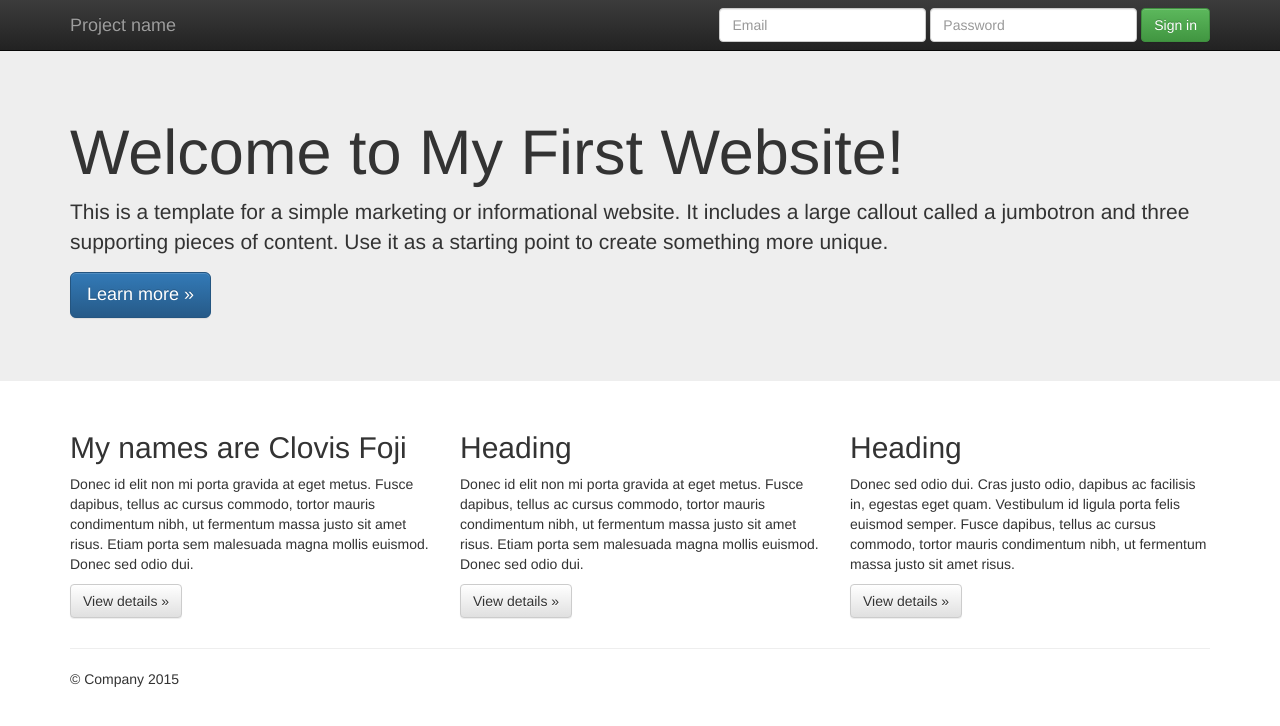
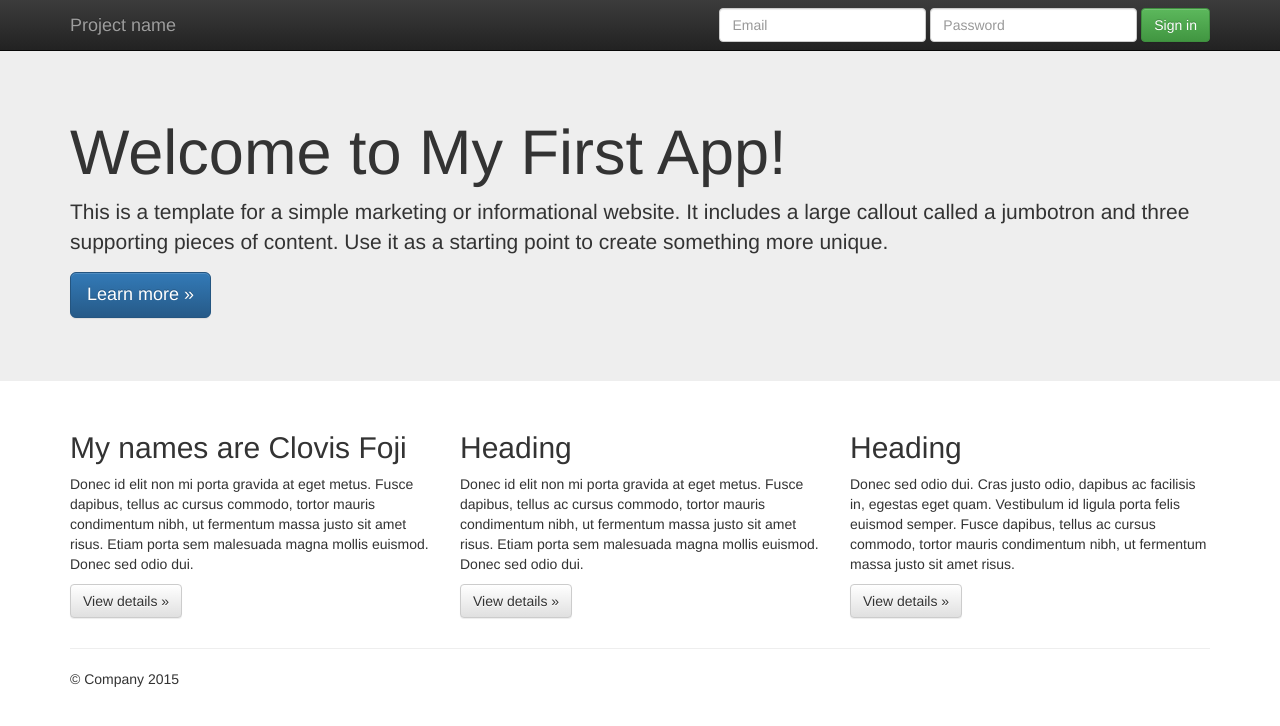
Before and after one commit to nkempuclovis/Webapp01, a plain HTML site: page index.html in a window 1280 px wide. Drawn offline with nearby package versions, Linux system fonts and the light colour scheme.

Commit message:
Updated Helloworld Title

```diff
--- a/index.html
+++ b/index.html
@@ -55,7 +55,7 @@
     <!-- Main jumbotron for a primary marketing message or call to action -->
     <div class="jumbotron">
       <div class="container">
-        <h1>Welcome to My First Website!</h1>
+        <h1>Welcome to My First App!</h1>
         <p>This is a template for a simple marketing or informational website. It includes a large callout called a jumbotron and three supporting pieces of content. Use it as a starting point to create something more unique.</p>
         <p><a class="btn btn-primary btn-lg" href="#" role="button">Learn more &raquo;</a></p>
       </div>
```
